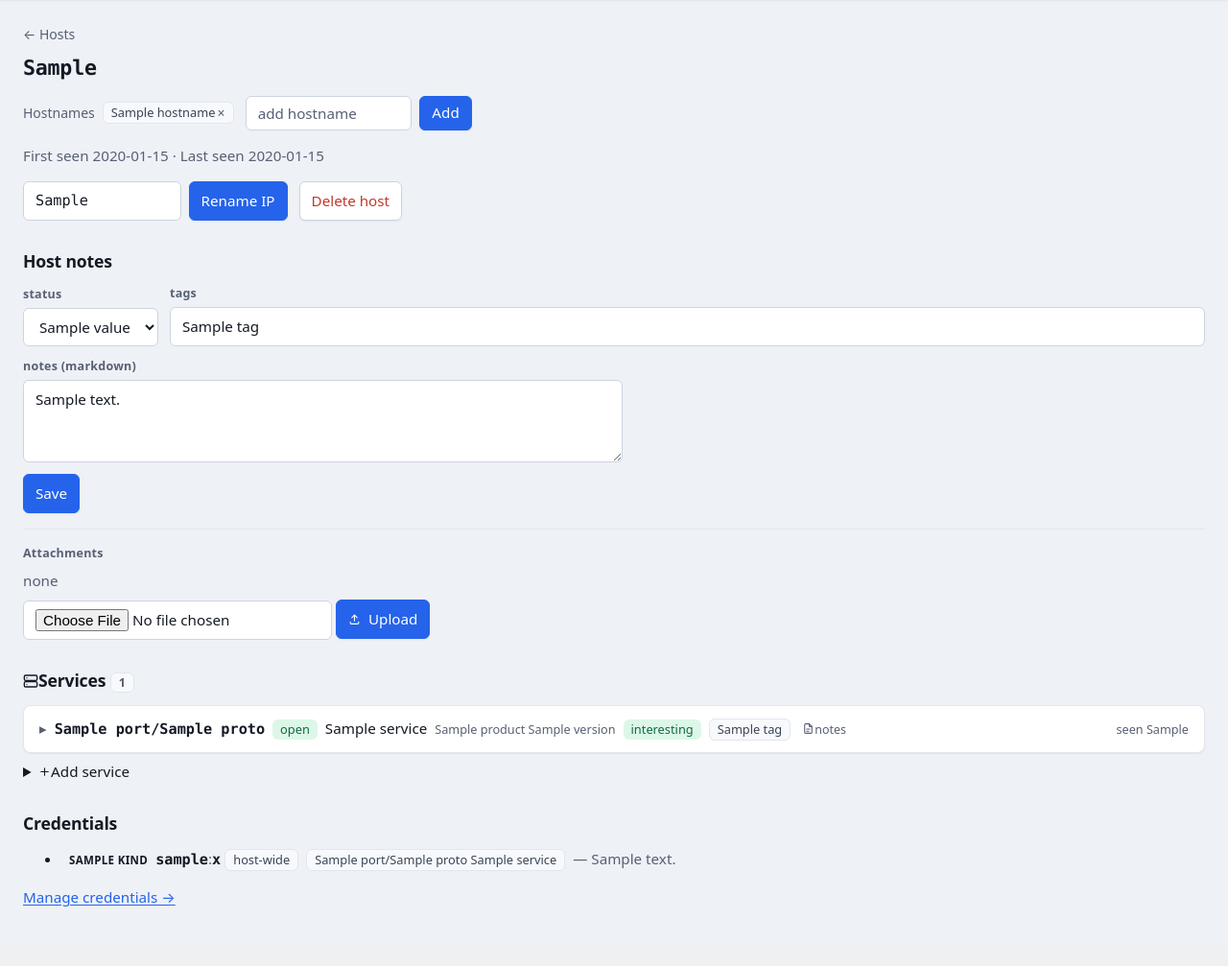
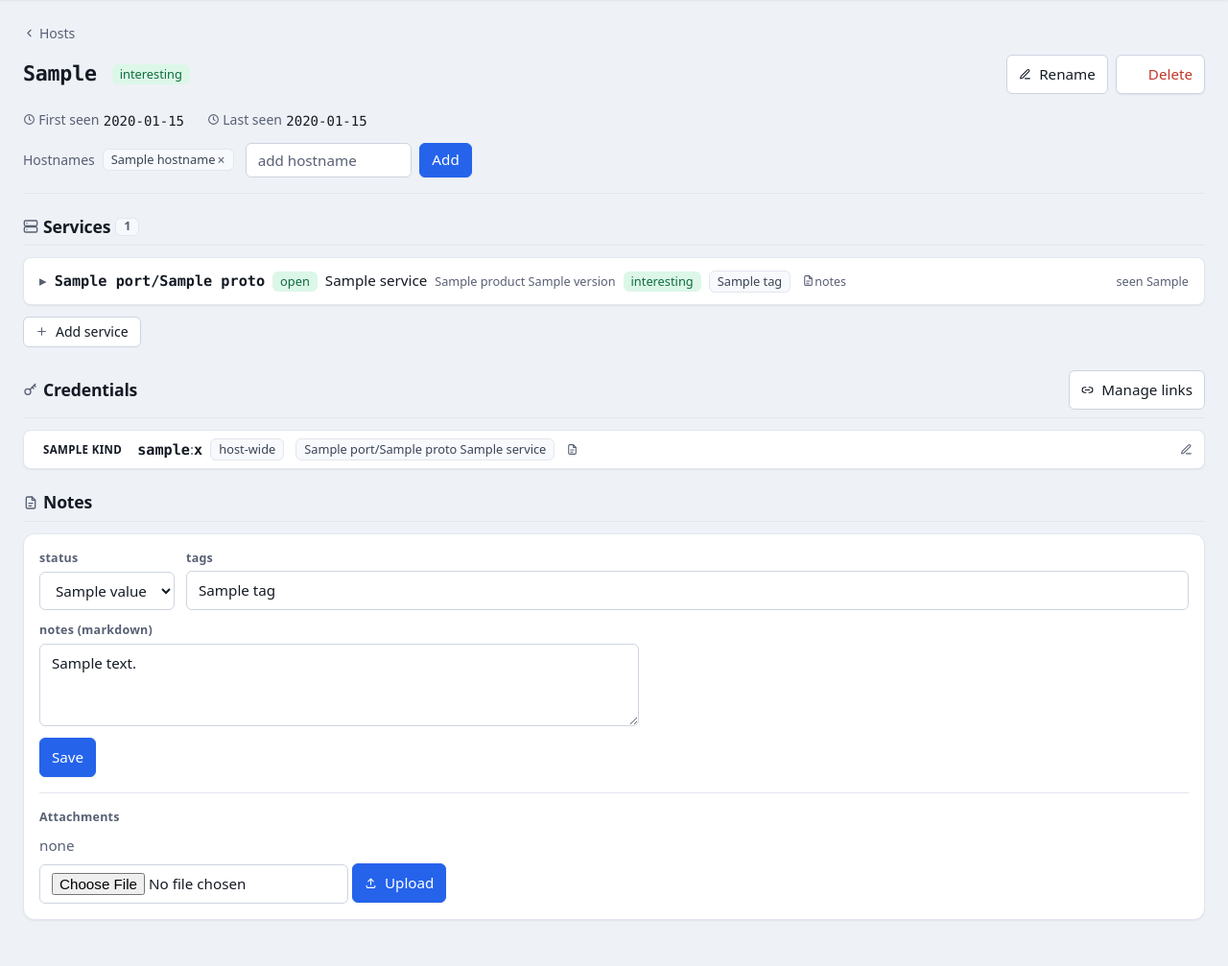
Before and after one commit to g4laad/penrecon, a FastAPI app: template src/penrecon/web/templates/host.html in a window 1280 px wide. Shown: the part 56-1063 px from the top of the page at 96% size. Before the commit the page ends 1001 px from the top, so only its background shows below. Run offline with FastAPI, Linux system fonts and the light colour scheme; the template is opened without the code that fills it: most values are stand-ins (such as "Sample title", 1, 10 or a date in 2020); parts of the project's set-up code (start-up, migrations or seed data) failed here and were passed over.

Commit message:
feat(host): flatten host detail into a single column, redesign the header
Drop the sidebar rail: stack Host identity, Services, Credentials, and Notes as
full-width panels. IP heading carries the status pill and Rename/Delete actions;
first/last seen sit on one line below it, hostnames beneath, divided from the
findings by a hairline. Rename moves into a native <dialog> modal. Cache-bust
/static assets by mtime so CSS edits show up on refresh without a hard reload.

```diff
--- a/src/penrecon/web/app.py
+++ b/src/penrecon/web/app.py
@@ -40,6 +40,8 @@
 
 _HERE = Path(__file__).parent
 templates = Jinja2Templates(directory=str(_HERE / "templates"))
+# cache-bust /static assets by mtime so CSS/JS edits show up on refresh, no hard-reload needed
+templates.env.globals["asset_ver"] = lambda name: int((_HERE / "static" / name).stat().st_mtime)
 
 
 def _highlight(text: str, q: str) -> Markup:
--- a/src/penrecon/web/static/style.css
+++ b/src/penrecon/web/static/style.css
@@ -244,11 +244,53 @@
 .page-head { display:flex; align-items:center; justify-content:space-between; gap:var(--space-3);
   flex-wrap:wrap; margin-bottom:var(--space-4); }
 .page-head h1 { margin:0; }
-.host-actions { display:flex; gap:var(--space-3); flex-wrap:wrap; margin:0 0 var(--space-4); }
-.edit-ip { display:flex; gap:var(--space-2); }
-.edit-ip input { width:18ch; }
-.svc-edit, .svc-add { display:flex; flex-wrap:wrap; gap:var(--space-2); align-items:center; margin:var(--space-2) 0; }
-.svc-edit input, .svc-add input { height:34px; }
+
+.host-ident { display:flex; flex-wrap:wrap; align-items:center; gap:var(--space-2) var(--space-4); }
+.host-ident h1 { margin:0; font-size:var(--text-xl); }
+
+/* identity strip under the page-head: timestamps + hostnames, divided from the findings below */
+.host-strip { display:flex; flex-direction:column; gap:var(--space-3);
+  margin:0 0 var(--space-5); padding-bottom:var(--space-4); border-bottom:1px solid var(--line); }
+.host-strip .hostnames { margin-bottom:0; }
+.host-meta { display:flex; flex-wrap:wrap; gap:var(--space-2) var(--space-5); margin:0; }
+.host-meta > div { display:flex; align-items:baseline; gap:.5ch; }
+.host-meta dt { display:inline-flex; align-items:center; gap:.4ch; margin:0; color:var(--mut); font-size:var(--text-sm); }
+.host-meta dt .icon-sm, .host-meta dt .icon { color:var(--mut); }
+.host-meta dd { margin:0; color:var(--fg); font-size:var(--text-sm); }
+
+/* section panels: titled region with a hairline rule, body framed on white */
+.panel { margin:0 0 var(--space-5); }
+.panel-head { display:flex; align-items:center; justify-content:space-between; gap:var(--space-3);
+  flex-wrap:wrap; margin-bottom:var(--space-3); padding-bottom:var(--space-2); border-bottom:1px solid var(--line); }
+.panel-head h2 { margin:0; display:inline-flex; align-items:center; gap:.5ch; font-size:var(--text-lg); }
+.panel-head h2 .icon { color:var(--mut); }
+.panel-body { background:var(--surface); border:1px solid var(--line); border-radius:var(--radius-lg);
+  box-shadow:var(--shadow-sm); padding:var(--space-4); }
+p.panel-body.empty { color:var(--mut); }
+
+/* add-service: collapsed by default; summary reads as a secondary button */
+.add-toggle { margin-top:var(--space-3); }
+.add-toggle > summary { list-style:none; cursor:pointer; display:inline-flex; align-items:center; gap:var(--space-2);
+  font-size:var(--text-sm); font-weight:500; color:var(--fg); background:var(--surface);
+  border:1px solid var(--line-strong); border-radius:var(--radius-sm); padding:var(--space-1) var(--space-3); min-height:32px; }
+.add-toggle > summary::-webkit-details-marker { display:none; }
+.add-toggle > summary:hover { border-color:var(--accent); color:var(--accent); }
+.add-toggle > summary .icon-sm { color:var(--mut); }
+.add-toggle > summary:hover .icon-sm { color:var(--accent); }
+.add-toggle[open] > summary { margin-bottom:var(--space-3); }
+.add-toggle .svc-add { margin:0; padding:var(--space-3); background:var(--panel);
+  border:1px solid var(--line); border-radius:var(--radius); }
+
+.svc-add { display:flex; flex-wrap:wrap; gap:var(--space-2); align-items:center; margin:var(--space-2) 0; }
+.svc-edit { display:flex; flex-direction:column; gap:var(--space-3); }
+.svc-edit-row { display:flex; flex-wrap:wrap; gap:var(--space-3); align-items:flex-end; }
+.svc-edit-row .field { flex:0 0 auto; }
+.svc-edit-row .ann-tags { flex:1 1 20ch; }
+.svc-edit-row .ann-tags input { width:100%; }
+.svc-edit-actions { display:flex; gap:var(--space-2); }
+.svc-add input, .svc-edit input, .svc-edit select { height:34px; }
+.svc-edit-row input { width:16ch; }
+.svc-edit-row input[name="version"] { width:12ch; }
 .svc-add input[name="port"] { width:9ch; }
 .svc-add input[name="proto"] { width:7ch; }
 
--- a/src/penrecon/web/templates/base.html
+++ b/src/penrecon/web/templates/base.html
@@ -4,7 +4,7 @@
   <meta charset="utf-8">
   <meta name="viewport" content="width=device-width, initial-scale=1">
   <title>{% block title %}penrecon{% endblock %}</title>
-  <link rel="stylesheet" href="/static/style.css">
+  <link rel="stylesheet" href="/static/style.css?v={{ asset_ver('style.css') }}">
   <script src="/static/htmx.min.js" defer></script>
 </head>
 <body>
--- a/src/penrecon/web/templates/host.html
+++ b/src/penrecon/web/templates/host.html
@@ -1,51 +1,70 @@
 {% extends "base.html" %}
+{% import "_icons.html" as icons %}
 {% block title %}{{ host.ip }} — penrecon{% endblock %}
 {% block content %}
-<a class="back" href="/">← Hosts</a>
-<h1 class="mono">{{ host.ip }}</h1>
-{% include "_hostnames.html" %}
-<p class="meta">
-  First seen {{ host.first_seen.strftime("%Y-%m-%d %H:%M") }} · Last seen {{ host.last_seen.strftime("%Y-%m-%d %H:%M") }}
-</p>
+<a class="back" href="/">{{ icons.icon('chevron-left', 'icon-sm') }}Hosts</a>
 
-<div class="host-actions">
-  <form class="edit-ip" action="/hosts/{{ host.id }}/edit" method="post">
-    <input name="ip" value="{{ host.ip }}" aria-label="Host IP" class="mono" data-ip required>
-    <button type="submit">Rename IP</button>
-  </form>
-  <form action="/hosts/{{ host.id }}/delete" method="post"
-        onsubmit="return confirm('Delete host {{ host.ip }} and all its services, notes, and attachments? This cannot be undone.')">
-    <button type="submit" class="danger">Delete host</button>
-  </form>
+<div class="page-head">
+  <div class="host-ident">
+    <h1 class="mono">{{ host.ip }}</h1>
+    {% if host_ann and host_ann.status %}<span class="status status-{{ host_ann.status }}">{{ host_ann.status }}</span>{% endif %}
+  </div>
+  <div class="page-head-actions">
+    <button type="button" id="rename-open">{{ icons.icon('edit', 'icon-sm') }}Rename</button>
+    <form action="/hosts/{{ host.id }}/delete" method="post"
+          onsubmit="return confirm('Delete host {{ host.ip }} and all its services, notes, and attachments? This cannot be undone.')">
+      <button type="submit" class="danger">{{ icons.icon('trash', 'icon-sm') }}Delete</button>
+    </form>
+  </div>
 </div>
 
-<section>
-  <h2>Host notes</h2>
-  {% with tt="host", tid=host.id, ann=host_ann %}{% include "_annotation.html" %}{% endwith %}
-  {% with tt="host", tid=host.id, attachments=host_attachments %}{% include "_attachments.html" %}{% endwith %}
-</section>
+<dialog id="rename-dialog" class="modal" aria-labelledby="rename-title">
+  <form action="/hosts/{{ host.id }}/edit" method="post" class="modal-form">
+    <h2 id="rename-title">Rename IP</h2>
+    <label class="field"><span>IP address</span>
+      <input name="ip" value="{{ host.ip }}" required aria-label="Host IP" class="mono" autocomplete="off" data-ip></label>
+    <div class="modal-actions">
+      <button type="submit" formmethod="dialog" formnovalidate value="cancel" class="modal-cancel">Cancel</button>
+      <button type="submit" class="primary">{{ icons.icon('edit', 'icon-sm') }}Rename</button>
+    </div>
+  </form>
+</dialog>
+
+<div class="host-strip">
+  <dl class="host-meta">
+    <div><dt>{{ icons.icon('clock', 'icon-sm') }}First seen</dt><dd class="mono">{{ host.first_seen.strftime("%Y-%m-%d %H:%M") }}</dd></div>
+    <div><dt>{{ icons.icon('clock', 'icon-sm') }}Last seen</dt><dd class="mono">{{ host.last_seen.strftime("%Y-%m-%d %H:%M") }}</dd></div>
+  </dl>
+  {% include "_hostnames.html" %}
+</div>
 
 {% include "_services.html" %}
 
-<section>
-  <h2>Credentials</h2>
-  {% if host_credentials %}
-  <ul class="host-creds">
-    {% for c in host_credentials %}
-    <li>
-      <span class="kind kind-{{ c.kind }}">{{ c.kind }}</span>
-      {%- if c.username %}<span class="mono cred-user">{{ c.username }}</span>{% endif -%}
-      {%- if c.username and c.secret %}<span class="cred-sep">:</span>{% endif -%}
-      {%- if c.secret %}<span class="mono cred-secret">{{ c.secret }}</span>{% endif %}
-      {% if host.id in (c.hosts | map(attribute='host_id') | list) %}<span class="tag">host-wide</span>{% endif %}
-      {% for s in c.services if s.host_id == host.id %}<span class="tag">{{ s.port }}/{{ s.proto }}{% if s.name %} {{ s.name }}{% endif %}</span>{% endfor %}
-      {% if c.notes %}<span class="meta">— {{ c.notes }}</span>{% endif %}
-    </li>
-    {% endfor %}
-  </ul>
-  {% else %}
-  <p class="empty">No credentials linked to this host yet.</p>
-  {% endif %}
-  <p class="meta"><a href="/credentials">Manage credentials →</a></p>
+<section class="panel">
+  <div class="panel-head">
+    <h2>{{ icons.icon('key') }}Credentials</h2>
+    <a class="button" href="/credentials">{{ icons.icon('link', 'icon-sm') }}Manage links</a>
+  </div>
+  {% include "_host_credentials.html" %}
 </section>
+
+<section class="panel">
+  <div class="panel-head">
+    <h2>{{ icons.icon('note') }}Notes</h2>
+  </div>
+  <div class="panel-body">
+    {% with tt="host", tid=host.id, ann=host_ann %}{% include "_annotation.html" %}{% endwith %}
+    {% with tt="host", tid=host.id, attachments=host_attachments %}{% include "_attachments.html" %}{% endwith %}
+  </div>
+</section>
+
+<script>
+  // Rename modal: native <dialog> — focus-trap + Esc + backdrop for free.
+  const dialog = document.getElementById('rename-dialog');
+  document.getElementById('rename-open').addEventListener('click', () => {
+    dialog.querySelector('input[name="ip"]').dispatchEvent(new Event('input'));
+    dialog.showModal();
+  });
+  dialog.addEventListener('click', (e) => { if (e.target === dialog) dialog.close(); });
+</script>
 {% endblock %}
```
